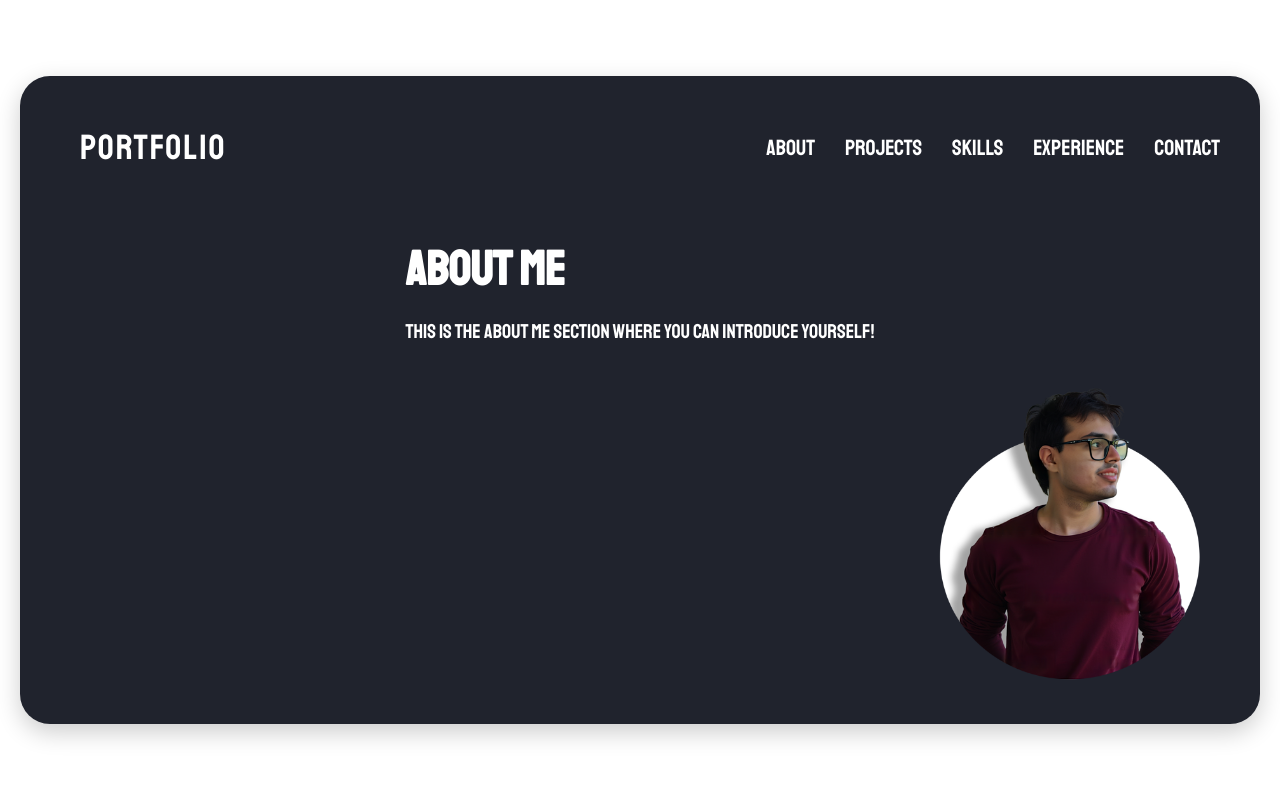
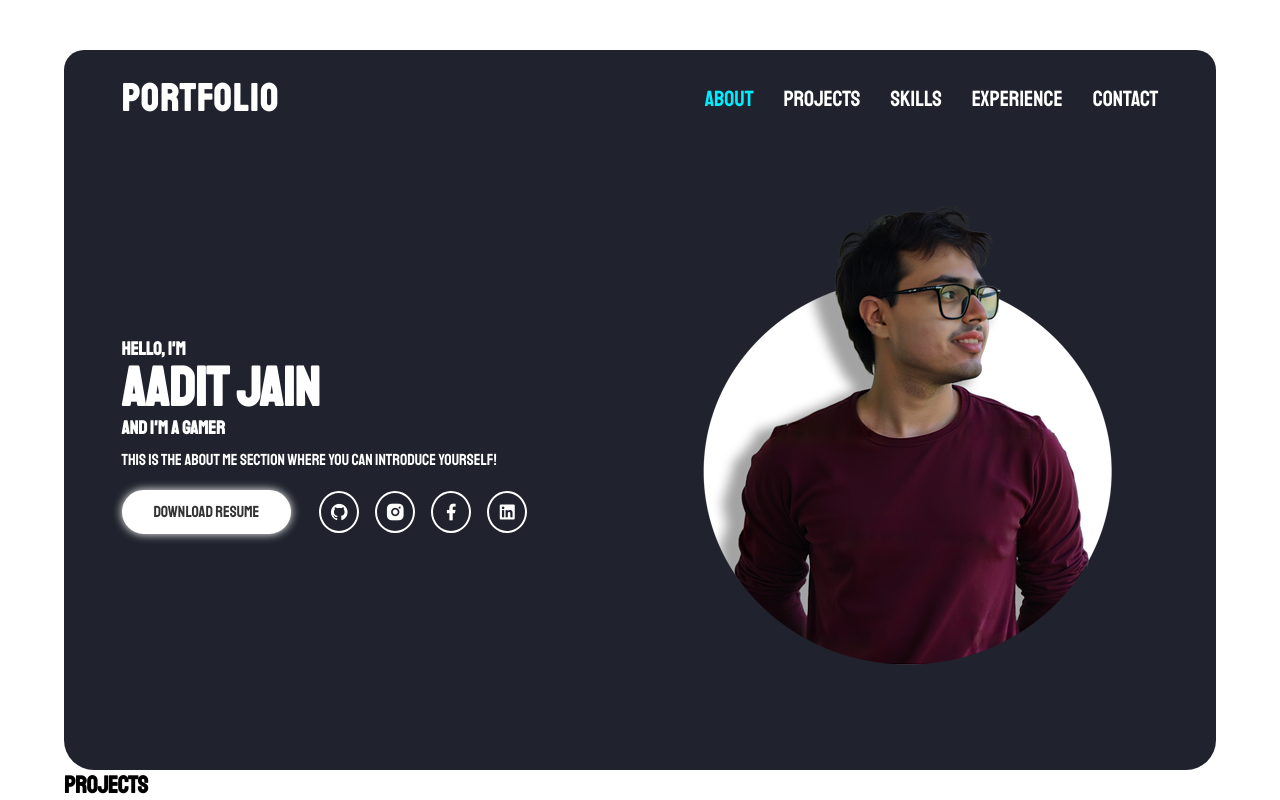
Before and after one commit to m0nark/portfolio-frontend, a React (Create React App) app: page / in a window 1280 px wide. Shown: the top 800 px of the page. Built offline with nearby package versions, Linux system fonts and the light colour scheme; a web font is replaced by a local one.

Commit message:
About page half done

```diff
--- a/public/index.html
+++ b/public/index.html
@@ -2,6 +2,7 @@
 <html lang="en">
 
 <head>
+  <link href="https://cdn.jsdelivr.net/npm/remixicon@4.5.0/fonts/remixicon.css" rel="stylesheet" />
   <link rel="preconnect" href="https://fonts.googleapis.com">
   <link rel="preconnect" href="https://fonts.gstatic.com" crossorigin>
   <link href="https://fonts.googleapis.com/css2?family=Cal+Sans&family=Staatliches&display=swap" rel="stylesheet">
--- a/src/App.css
+++ b/src/App.css
@@ -1,74 +1,64 @@
-/* General Styles */
-body, html, .app {
+
+*{
   margin: 0;
   padding: 0;
+  box-sizing: border-box;
+  font-family: 'Staatliches', sans-serif;
+}
+
+body {
+  margin: 0;
+  padding: 50px 5%;
   font-family: 'Staatliches', sans-serif;
   scroll-behavior: smooth;
 }
 
-/* About Section */
-.about-section {
-  background-color: #ffffff;
-  display: flex;
-  justify-content: center;
-  padding: 40px 60px;
-  box-sizing: border-box;
-  width: 100%;
-  min-height: 100vh;
-  flex-direction: column;
-  align-items: center;
-}
-
 /* About Box */
-.about-box {
+.top-container {
   background-color: #20232D;
   border-radius: 30px;
-  padding: 40px;
-  width: 100%;
-  max-width: 2500px;
-  box-shadow: 0px 8px 24px rgba(0, 0, 0, 0.2);
-  display: flex;
-  flex-direction: column;
+  height: 90vh;
   position: relative;
 }
 
 /* Header Styling */
 .header {
+  position: absolute;
+  top: 0;
+  left: 0;
+  background-color: #20232D;
+  border-radius: 20px;
+  padding: 25px 5%;
+  width: 100%;
   display: flex;
   justify-content: space-between;
   align-items: center;
-  background-color: #20232D;
-  padding: 10px 20px;
-  width: 100%;
-  position: relative; /* Header will be positioned relatively initially */
-  transition: position 0.3s ease, top 0.3s ease; /* Smooth transition for sticky behavior */
+  z-index: 100;
+  transition: all 0.3s ease;
 }
 
+/* When sticky */
 .header.sticky {
-  position: fixed; /* Become fixed when sticky */
-  top: 0; /* Stick to the top */
-  left: 0;
-  width: 100%;
-  z-index: 1000; /* Make sure it stays on top of other elements */
-  box-shadow: 0 4px 6px rgba(0, 0, 0, 0.1); /* Add a shadow when it sticks */
+  position: fixed;
+  top: 20px;
+  left: 50%;
+  transform: translateX(-50%);
+  padding: 10px 20px;
+  box-shadow: 0 4px 12px rgba(0, 0, 0, 0.3);
+  background-color: #20232D;
+  border-radius: 20px;
+  width: 90%;
+  max-width: 1200px;
+  z-index: 1000;
 }
 
-/* Logo Styling */
 .logo {
-  font-size: 35px;
+  font-size: 38px;
   color: #ffffff;
   letter-spacing: 2px;
-}
-
-/* Navbar Styling */
-.navbar {
-  display: flex;
-  justify-content: flex-end;
-  align-items: center;
-  flex-grow: 1;
-  margin-left: auto; /* Push navbar to the right */
-  margin-right: 20px; /* Add some space on the right */
-  width: 50%;
+  text-decoration: none;
+  font-weight: 700;
+  flex: 1;
 }
 
 .navbar a {
@@ -76,31 +66,82 @@ body, html, .app {
   text-decoration: none;
   color: #ffffff;
   font-size: 22px;
-  transition: color 0.3s;
+  border-bottom: 2px solid transparent;
+  transition: 0.5s;
+  font-weight: 500;
 }
 
 .navbar a:hover,
-.navbar a:active {
+.navbar a.active {
   color: #01ECFF;
 }
 
-/* About Content */
-.about-content {
+.about-section {
+  display: flex;
+  align-items: center;
+  height: 100%;
+  padding: 50px 5% 0;
+  gap: 50px;
   color: #ffffff;
-  text-align: left;
-  max-width: 600px;
-  margin: 0 auto;
-  padding: 20px;
-  box-sizing: border-box;
 }
 
-.about-content h2 {
-  font-size: 48px;
-  margin-bottom: 20px;
+.about-content h1{
+  font-size: 55px;
+  line-height: 1;
 }
 
-.about-content p {
+.about-content h2{
+  font-size: 32px;
+}
+
+.about-content p{
+  margin: 10px 0 20px;
+}
+
+.about-content .download-social{
+  display: flex;
+  align-items: center;
+}
+
+.btn-download-resume{
+  display: inline-block;
+  padding: 10px 30px;
+  background: #ffffff;
+  border: 2px solid #ffffff;
+  border-radius: 40px;
+  box-shadow: 0 0 10px #ffffff;
+  color: #333;
+  text-decoration: none;
+  font-weight: 500;
+  transition: 0.5s;
+}
+
+.btn-download-resume:hover{
+  background: none;
+  color: #ffffff;
+  box-shadow: none;
+}
+
+.about-content .social-icons{
+  margin-left: 20px;
+}
+
+.about-content .social-icons a{
+  display: inline-flex;
+  padding: 8px;
+  border: 2px solid #ffffff;
+  border-radius: 50%;
   font-size: 20px;
+  color: #ffffff;
+  text-decoration: none;
+  margin: 0 8px;
+  transition: .5s;
+}
+
+.about-content .social-icons a:hover{
+  background: #ffffff;
+  color: #20232D;
+  box-shadow: 0 0 10px #ffffff;
 }
 
 /* About Image */
@@ -116,10 +157,3 @@ body, html, .app {
   border-radius: 30px;
   transition: transform 0.3s ease;
 }
-
-.profile-photo {
-  width: 300px;
-  height: 300px;
-  object-fit: cover;
-  border-radius: 50%;
-}
--- a/src/App.js
+++ b/src/App.js
@@ -3,6 +3,7 @@ import "./App.css";
 import image from "./images/myself.png";
 
 function App() {
+    const [menuOpen, setMenuOpen] = useState(false);
     const [isSticky, setIsSticky] = useState(false);
 
     // Function to handle scroll event
@@ -27,11 +28,10 @@ function App() {
 
     return (
         <div className="app">
-      <section id="about" className="about-section">
-        <div className="about-box">
+            <div className="top-container">
                 <header className={`header ${isSticky ? "sticky" : ""}`}>
-            <div className="logo">Portfolio</div>
-            <nav className="navbar">
+                    <a href="#" className="logo">Portfolio</a>
+                    <nav className={`navbar ${menuOpen ? "open" : ""}`}>
                         <a href="#about" className="active">About</a>
                         <a href="#projects">Projects</a>
                         <a href="#skills">Skills</a>
@@ -39,17 +39,28 @@ function App() {
                         <a href="#contact">Contact</a>
                     </nav>
                 </header>
-
+                <section id="about" className="about-section">
                     <div className="about-content">
-            <h2>About Me</h2>
+                        <h3>Hello, I'm</h3>
+                        <h1>Aadit Jain</h1>
+                        <h3>And I'm a <span>Gamer</span></h3>
                         <p>This is the about me section where you can introduce yourself!</p>
+                        <div className="download-social">
+                            <a href="#" className="btn-download-resume">Download Resume</a>
+                            <div className="social-icons">
+                                <a href="#"><i className="ri-github-fill"></i></a>
+                                <a href="#"><i className="ri-instagram-fill"></i></a>
+                                <a href="#"><i className="ri-facebook-fill"></i></a>
+                                <a href="#"><i className="ri-linkedin-box-fill"></i></a>
+                            </div>
+                        </div>
                     </div>
 
                     <div className="about-img">
                         <img src={image} alt="Myself" className="profile-photo" />
                     </div>
+                </section>
             </div>
-      </section>
 
             {/* Other sections */}
             <section id="projects" className="section projects-section">
```
Lines whose indentation alone changed are shown as unchanged.
